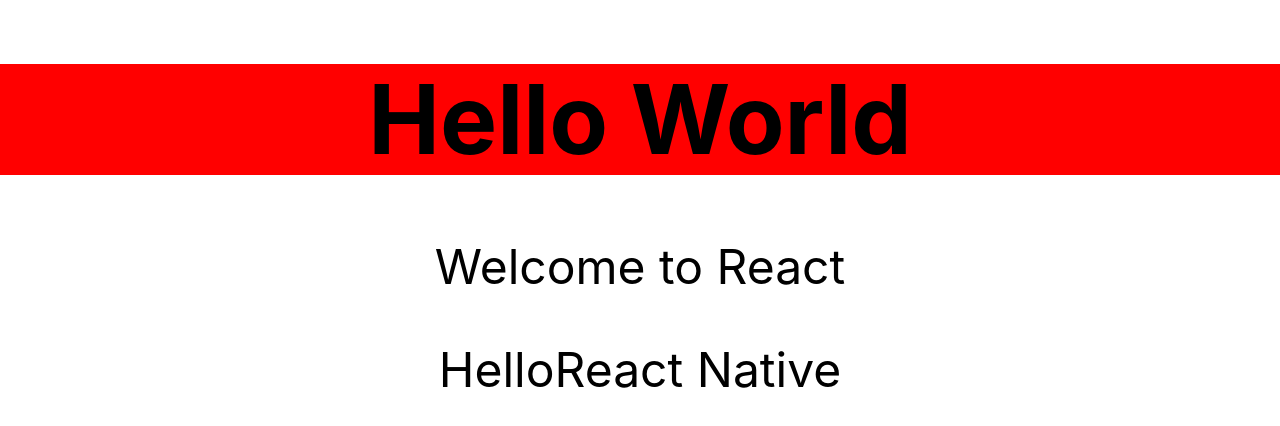
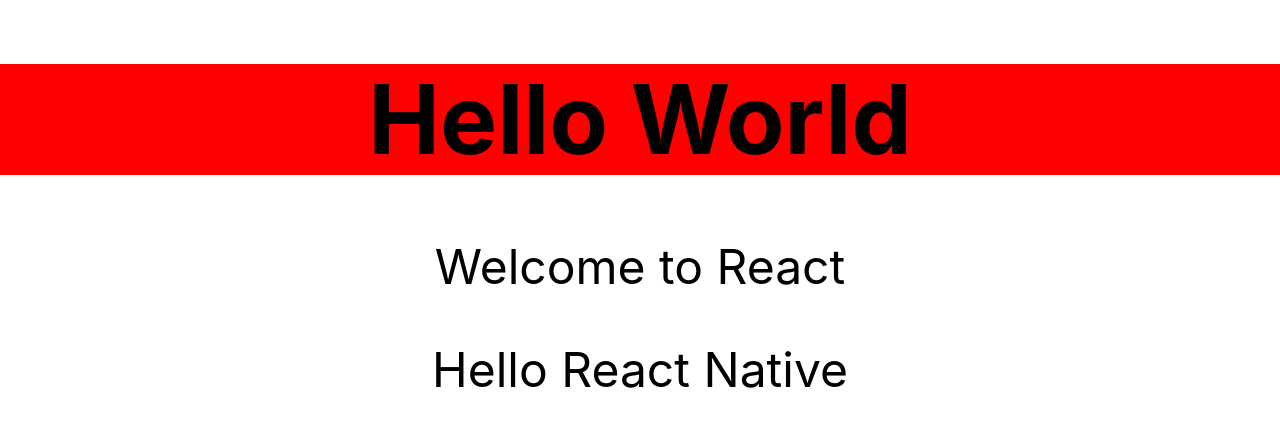
Before and after one commit to sumukhbhandarkar/react-robofriends, a React (Create React App) app: page / in a window 1280 px wide. Shown: the top 426 px of the page. Built offline with nearby package versions, Linux system fonts and the light colour scheme.

Commit message:
Change component from class to functions, pass props as parameters

```diff
--- a/src/Hello.js
+++ b/src/Hello.js
@@ -1,16 +1,14 @@
-import React, { Component } from "react";
+// import React, { Component } from "react";
 import './hello.css'
 
-class Hello extends Component {
-    render() {
+const Hello = (props) =>  {
         return (
         <div className='f1 tc'>
         <h1> Hello World</h1>
         <p>Welcome to React</p>
-        <p>{this.props.greeting}</p>
+        <p>{props.greeting}</p>
         </div>
-        )
+        );
     }
-}
 
 export default Hello;
--- a/src/index.js
+++ b/src/index.js
@@ -7,7 +7,7 @@
 
 ReactDOM.createRoot(document.getElementById('root')).render(
   <React.StrictMode>
-    <Hello greeting={'Hello' + 'React Native'}/>
+    <Hello greeting={'Hello React Native'}/>
   </React.StrictMode>
 );
 // ReactDOM.render(<h1>Hello World</h1>, document.getElementById('root'));
```
